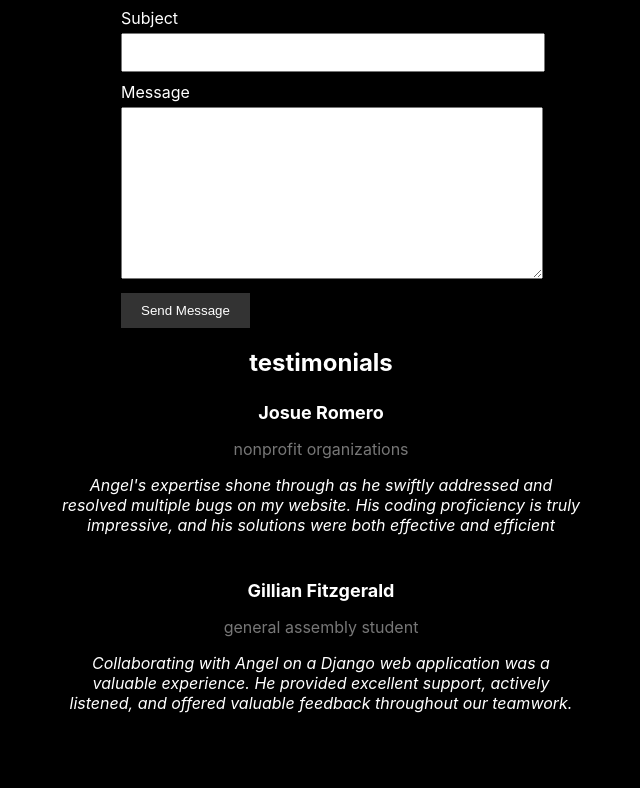
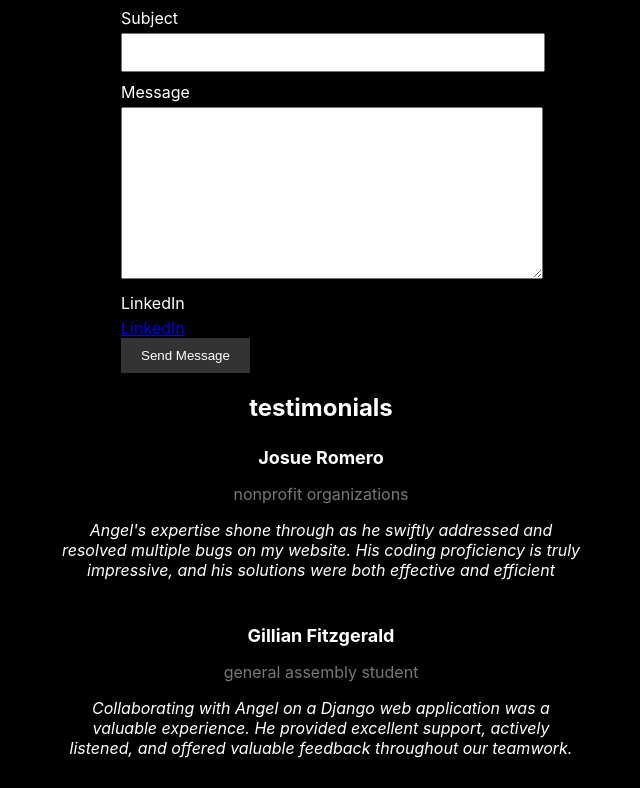
Before and after one commit to angelnolasco/portfolio, a React (Create React App) app: page / in a window 1280 px wide. Shown: the part 2828-3616 px from the top of the page, without its empty margins (319-959 px from the left). Before the commit the page ends 3571 px from the top, so only its background shows below. Built offline with nearby package versions, Linux system fonts and the light colour scheme.

Commit message:
linkedin

```diff
--- a/src/components/Contact.js
+++ b/src/components/Contact.js
@@ -24,7 +24,6 @@ const Contact = () => {
   return (
     <div className="contact-container">
       <h1 className="contact-title">Contact Me</h1>
-      {/* <p className="contact-info">Phone: 347-586-7979</p> */}
       <p className="contact-info">Email: angelnolasco24@gmail.com</p>
       <p className="contact-info">Location: Charlotte, NC</p>
       <h2 className="contact-title">Let's Get in Touch</h2>
@@ -72,6 +71,10 @@ const Contact = () => {
             required
           />
         </div>
+        <div>
+          <label htmlFor="linkedin">LinkedIn</label>
+          <a href="https://www.linkedin.com/in/angel-nolasco-53b97b270/" target="_blank" rel="noopener noreferrer">LinkedIn</a>
+        </div>
         <button type="submit">Send Message</button>
       </form>
     </div>
```
